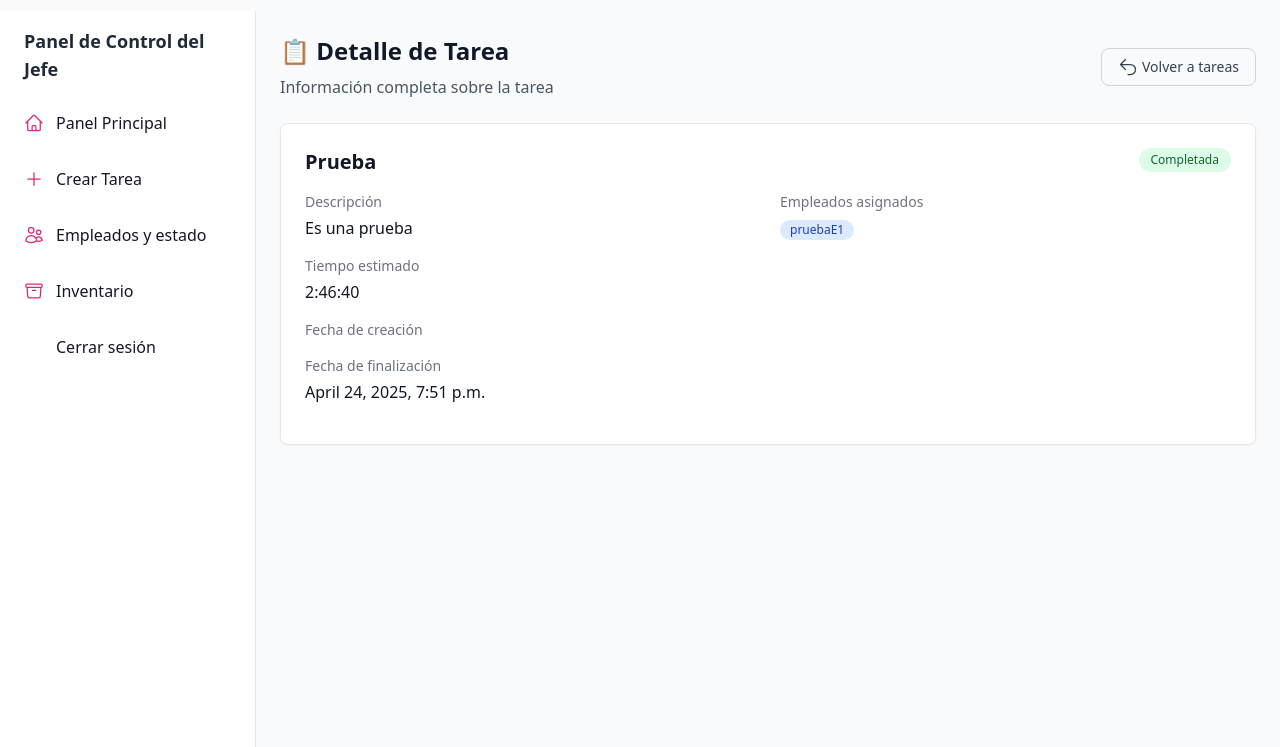
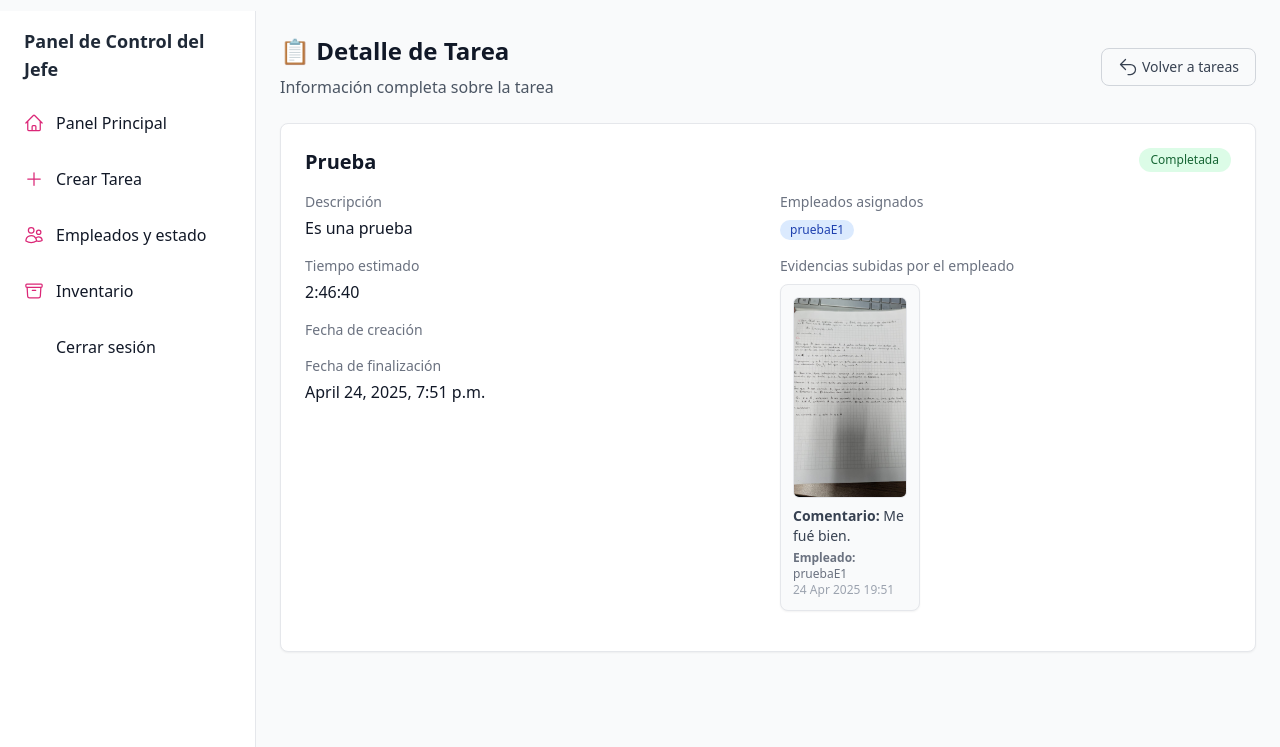
Before and after one commit to JeanCarloLondo/PEEPS, a Django app: page /jefe/tarea/3/ in a window 1280 px wide. Shown: the part 53-800 px from the top of the page. Run offline with Django 5.2, Linux system fonts and the light colour scheme; a user stored in the database is signed in; data comes from the database, SQL or seed files in the repository; both versions use the stored data as it was after the commit; some libraries are stand-ins or nearby versions.

Commit message:
Fixing small error with the visualization of the evidence

```diff
--- a/tasks/templates/detalle_tarea.html
+++ b/tasks/templates/detalle_tarea.html
@@ -140,21 +140,22 @@
                                 </div>
                             </div>
 
-                            {% if tarea.completada and tarea.evidencia %}
+                            {% if tarea.completada and evidencias %}
                             <div class="mb-4">
-                                <h4 class="text-sm font-medium text-gray-500 mb-1">Evidencia</h4>
-                                <div class="mt-2">
-                                    <img src="{{ tarea.evidencia.url }}" alt="Evidencia de tarea completada" class="max-w-full h-auto rounded-lg border border-gray-200">
+                                <h4 class="text-sm font-medium text-gray-500 mb-2">Evidencias subidas por el empleado</h4>
+                                <div class="grid grid-cols-1 sm:grid-cols-2 lg:grid-cols-3 gap-4">
+                                    {% for evidencia in evidencias %}
+                                    <div class="border rounded-lg overflow-hidden shadow-sm bg-gray-50 p-3">
+                                        <img src="{{ evidencia.foto.url }}" alt="Evidencia de tarea" class="rounded-md border border-gray-200 w-full h-auto mb-2">
+                                        <p class="text-sm text-gray-700 mb-1"><strong>Comentario:</strong> {{ evidencia.comentario }}</p>
+                                        <p class="text-xs text-gray-500"><strong>Empleado:</strong> {{ evidencia.empleado.user.username }}</p>
+                                        <p class="text-xs text-gray-400">{{ evidencia.fecha_subida|date:"d M Y H:i" }}</p>
+                                    </div>
+                                    {% endfor %}
                                 </div>
                             </div>
                             {% endif %}
 
-                            {% if tarea.comentario %}
-                            <div class="mb-4">
-                                <h4 class="text-sm font-medium text-gray-500 mb-1">Comentario del empleado</h4>
-                                <p class="text-gray-900">{{ tarea.comentario }}</p>
-                            </div>
-                            {% endif %}
                         </div>
                     </div>
 
```
Also changed, not shown: db.sqlite3, media/evidencias/WhatsApp_Image_2025-04-21_at_5_6w7pABJ.11.51_PM.jpeg (added).
